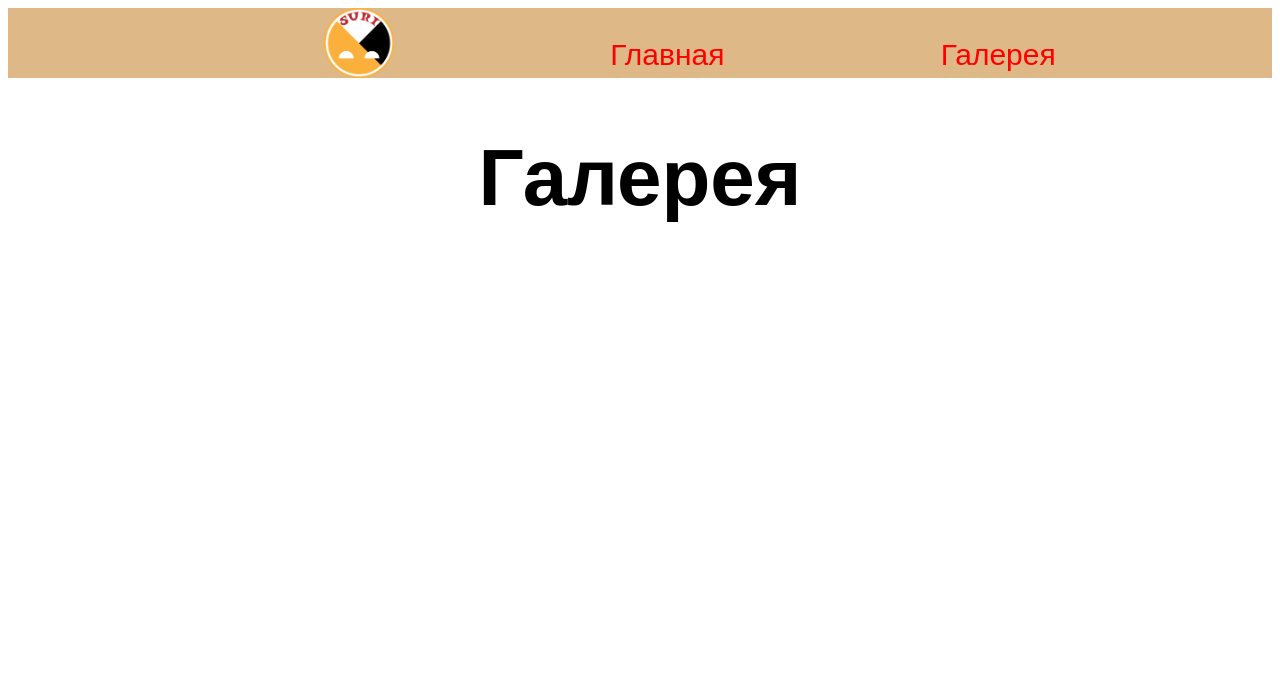
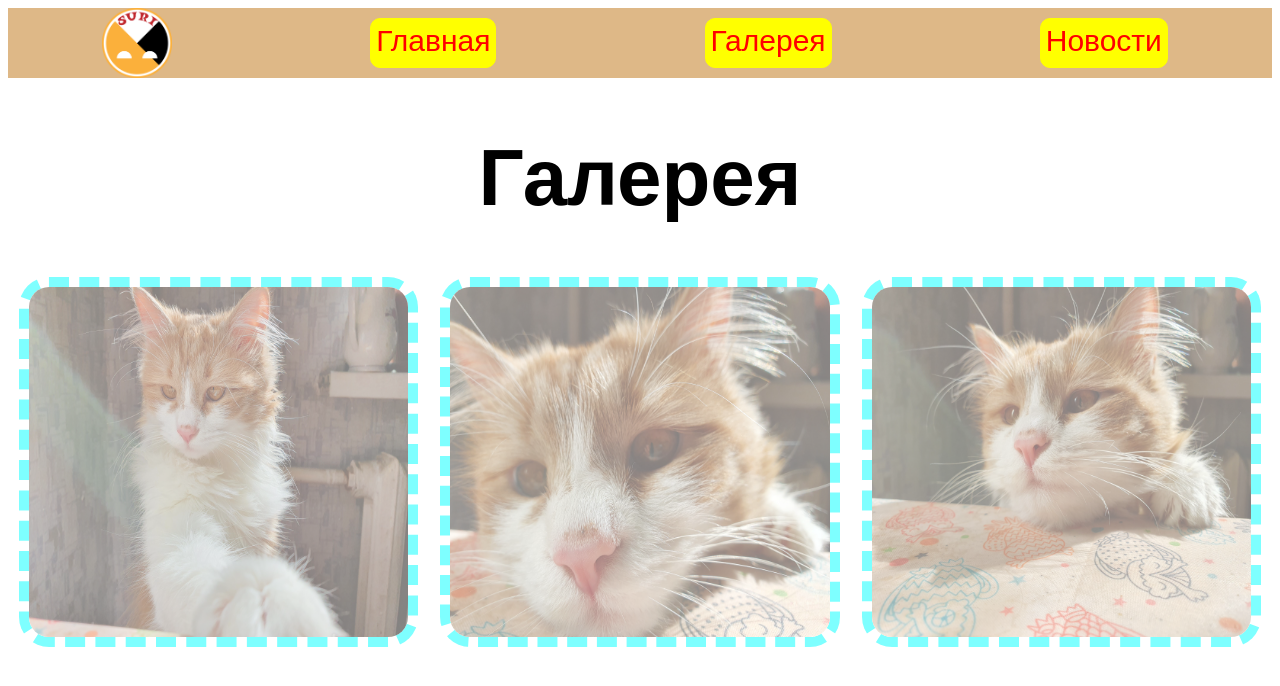
Before and after one commit to algosite/yarik, a plain HTML site: page index2.html in a window 1280 px wide. Drawn offline with Linux system fonts and the light colour scheme.

Commit message:
Add files via upload

```diff
--- a/index2.html
+++ b/index2.html
@@ -10,10 +10,18 @@
 		<img src="img/logo.png">
 		<a href="index.html">Главная</a>
 		<a href="index2.html">Галерея</a>
-		<a href=""></a>
+		<a href="">Новости</a>
 	</nav>
 	</header>
+<main>
 	<h1>Галерея</h1>
-
+	<section>
+		<div>
+			<img src="img/1.jpg">
+			<img src="img/2.jpg">
+			<img src="img/3.jpg">
+		</div>
+	</section>
+</main>
 </body>
 </html>
--- a/style.css
+++ b/style.css
@@ -30,12 +30,7 @@ h1 img {
     height: 70px;
 }
 
-p img {
-    width: 100px;
-    height: 100px;
-}
-
-img {
+.main_picture {
     margin-left: 25%;
     width: 50%;
 }
@@ -79,11 +74,43 @@ nav {
     display: flex;
     justify-content: flex-end;
     justify-content: space-between;
+    justify-content: space-around;
 }
 
 nav a {
     text-decoration: none;
     color: red;
-    padding-top: 30px;
+    margin: 10px;
+    padding: 5px;
     font-size: 30px;
+    border: 1px solid yellow;
+    border-radius: 10px;
+    background-color: yellow;
 }
+
+nav a:hover {
+    font-size: 35px;
+    color: darkgreen;
+    background-color: white;
+}
+
+div {
+    display: flex;
+    justify-content: start;
+    justify-content: space-between;
+    justify-content: space-around;
+}
+
+div img {
+    width: 30%;
+    height: 350px;
+    border: 10px dashed cyan;
+    border-radius: 30px;
+    opacity: 0.5;
+}
+
+div img:hover {
+    opacity: 1;
+    width: 33%;
+    height: 400px;
+}
```
Also changed, not shown: index.html (+2 -2 lines).
